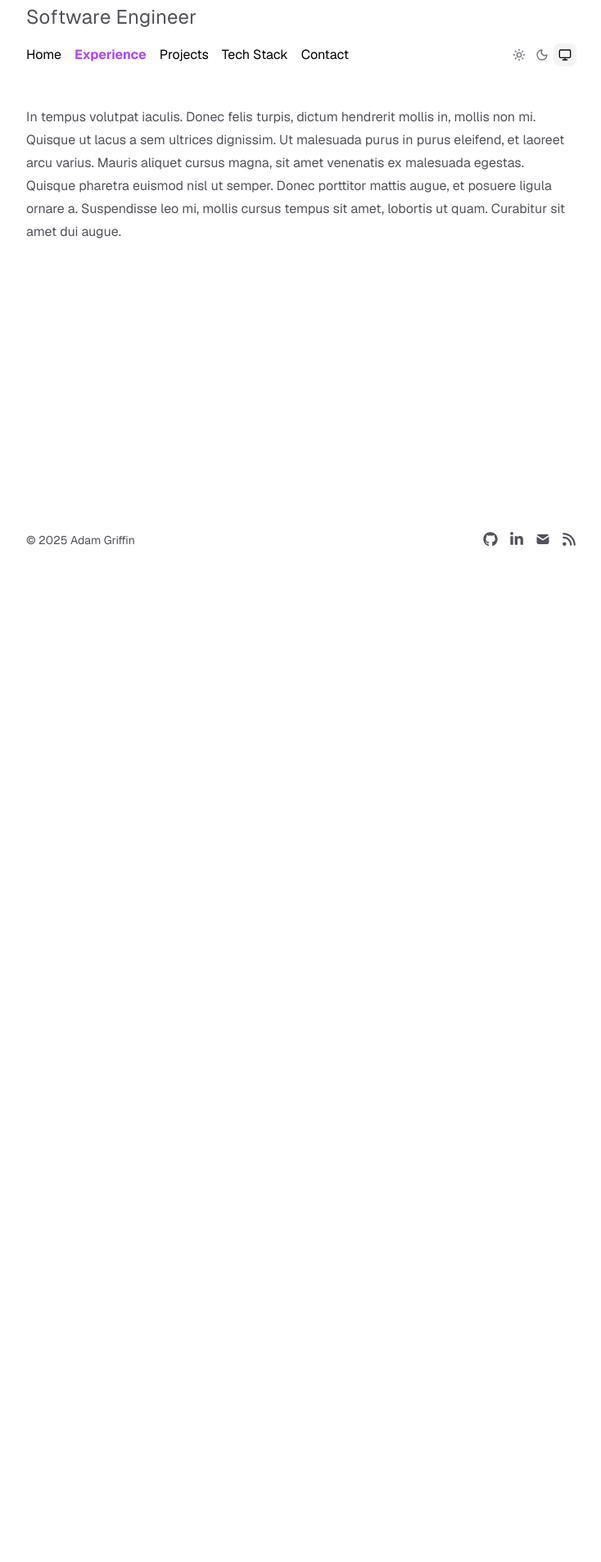
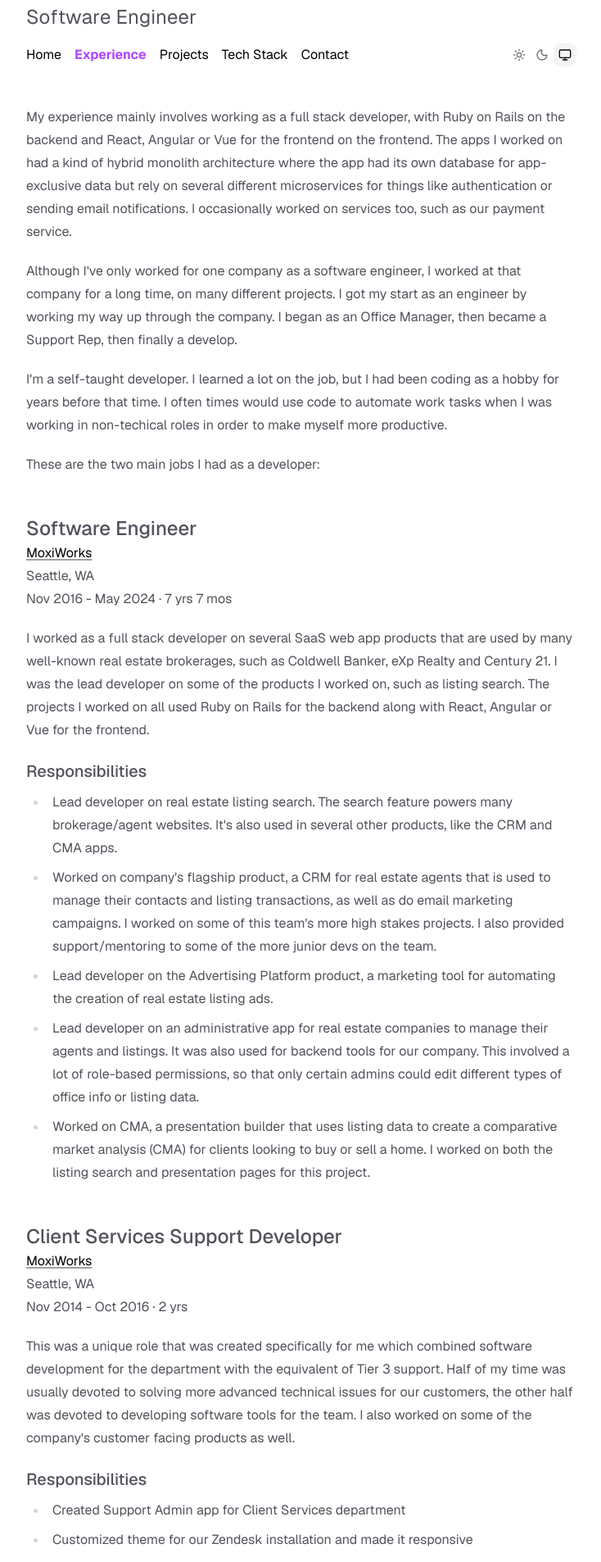
Before and after one commit to adamwgriffin/portfolio, a Next.js app: page /experience in a window 1280 px wide. Shown: the part 83-1989 px from the top of the page at 82% size, without its empty margins (272-1006 px from the left). Before the commit the page ends 800 px from the top, so only its background shows below. Built offline with nearby package versions, Linux system fonts and the light colour scheme.

Commit message:
Added experience.

```diff
--- a/app/experience/page.tsx
+++ b/app/experience/page.tsx
@@ -1,5 +1,5 @@
 import type { Metadata } from "next";
-import { AnimatedProseSection } from "@/components/AnimatedProseSection";
+import { AnimatedSection } from "@/components/AnimatedSection";
 
 export const metadata: Metadata = {
   title: "Experience",
@@ -8,16 +8,119 @@ export const metadata: Metadata = {
 
 export default function Page() {
   return (
-    <AnimatedProseSection>
-      <p>
-        In tempus volutpat iaculis. Donec felis turpis, dictum hendrerit mollis
-        in, mollis non mi. Quisque ut lacus a sem ultrices dignissim. Ut
-        malesuada purus in purus eleifend, et laoreet arcu varius. Mauris
-        aliquet cursus magna, sit amet venenatis ex malesuada egestas. Quisque
-        pharetra euismod nisl ut semper. Donec porttitor mattis augue, et
-        posuere ligula ornare a. Suspendisse leo mi, mollis cursus tempus sit
-        amet, lobortis ut quam. Curabitur sit amet dui augue.
-      </p>
-    </AnimatedProseSection>
+    <AnimatedSection>
+      <div className="prose mb-12">
+        <p>
+          My experience mainly involves working as a full stack developer, with
+          Ruby on Rails on the backend and React, Angular or Vue for the
+          frontend on the frontend. The apps I worked on had a kind of hybrid
+          monolith architecture where the app had its own database for
+          app-exclusive data but rely on several different microservices for
+          things like authentication or sending email notifications. I
+          occasionally worked on services too, such as our payment service.
+        </p>
+        <p>
+          Although I&apos;ve only worked for one company as a software engineer,
+          I worked at that company for a long time, on many different projects.
+          I got my start as an engineer by working my way up through the
+          company. I began as an Office Manager, then became a Support Rep, then
+          finally a develop.
+        </p>
+        <p>
+          I&apos;m a self-taught developer. I learned a lot on the job, but I
+          had been coding as a hobby for years before that time. I often times
+          would use code to automate work tasks when I was working in
+          non-techical roles in order to make myself more productive.
+        </p>
+
+        <p>These are the two main jobs I had as a developer:</p>
+      </div>
+      <ul>
+        <li className="prose mb-12">
+          <h2>Software Engineer</h2>
+          <div>
+            <a href="https://moxiworks.com/" target="_blank">
+              MoxiWorks
+            </a>
+          </div>
+          <div>Seattle, WA</div>
+          <div>Nov 2016 - May 2024 · 7 yrs 7 mos</div>
+          <p>
+            I worked as a full stack developer on several SaaS web app products
+            that are used by many well-known real estate brokerages, such as
+            Coldwell Banker, eXp Realty and Century 21. I was the lead developer
+            on some of the products I worked on, such as listing search. The
+            projects I worked on all used Ruby on Rails for the backend along
+            with React, Angular or Vue for the frontend.
+          </p>
+          <h3>Responsibilities</h3>
+          <ul>
+            <li>
+              Lead developer on real estate listing search. The search feature
+              powers many brokerage/agent websites. It&apos;s also used in
+              several other products, like the CRM and CMA apps.
+            </li>
+            <li>
+              Worked on company&apos;s flagship product, a CRM for real estate
+              agents that is used to manage their contacts and listing
+              transactions, as well as do email marketing campaigns. I worked on
+              some of this team&apos;s more high stakes projects. I also
+              provided support/mentoring to some of the more junior devs on the
+              team.
+            </li>
+            <li>
+              Lead developer on the Advertising Platform product, a marketing
+              tool for automating the creation of real estate listing ads.
+            </li>
+            <li>
+              Lead developer on an administrative app for real estate companies
+              to manage their agents and listings. It was also used for backend
+              tools for our company. This involved a lot of role-based
+              permissions, so that only certain admins could edit different
+              types of office info or listing data.
+            </li>
+            <li>
+              Worked on CMA, a presentation builder that uses listing data to
+              create a comparative market analysis (CMA) for clients looking to
+              buy or sell a home. I worked on both the listing search and
+              presentation pages for this project.
+            </li>
+          </ul>
+        </li>
+
+        <li className="prose mb-12">
+          <h2>Client Services Support Developer</h2>
+          <div>
+            <a href="https://moxiworks.com/" target="_blank">
+              MoxiWorks
+            </a>
+          </div>
+          <div>Seattle, WA</div>
+          <div>Nov 2014 - Oct 2016 · 2 yrs</div>
+          <p>
+            This was a unique role that was created specifically for me which
+            combined software development for the department with the equivalent
+            of Tier 3 support. Half of my time was usually devoted to solving
+            more advanced technical issues for our customers, the other half was
+            devoted to developing software tools for the team. I also worked on
+            some of the company&apos;s customer facing products as well.
+          </p>
+          <h3>Responsibilities</h3>
+          <ul>
+            <li>Created Support Admin app for Client Services department</li>
+            <li>
+              Customized theme for our Zendesk installation and made it
+              responsive
+            </li>
+            <li>Investigated issues for Account Management team</li>
+            <li>
+              Managed &quot;Support Triage&quot; in our ticketing system to
+              ensure ticket quality and handle any issues that I was able to fix
+              myself before handing off to other departments
+            </li>
+          </ul>
+        </li>
+      </ul>
+    </AnimatedSection>
   );
 }
--- a/app/globals.css
+++ b/app/globals.css
@@ -98,7 +98,7 @@ h3,
 h4,
 h5,
 h6 {
-  @apply text-zinc-600 dark:text-zinc-300 text-2xl font-medium;
+  @apply text-zinc-600 dark:text-zinc-300 font-medium m-0;
 }
 
 .prose strong {
```
